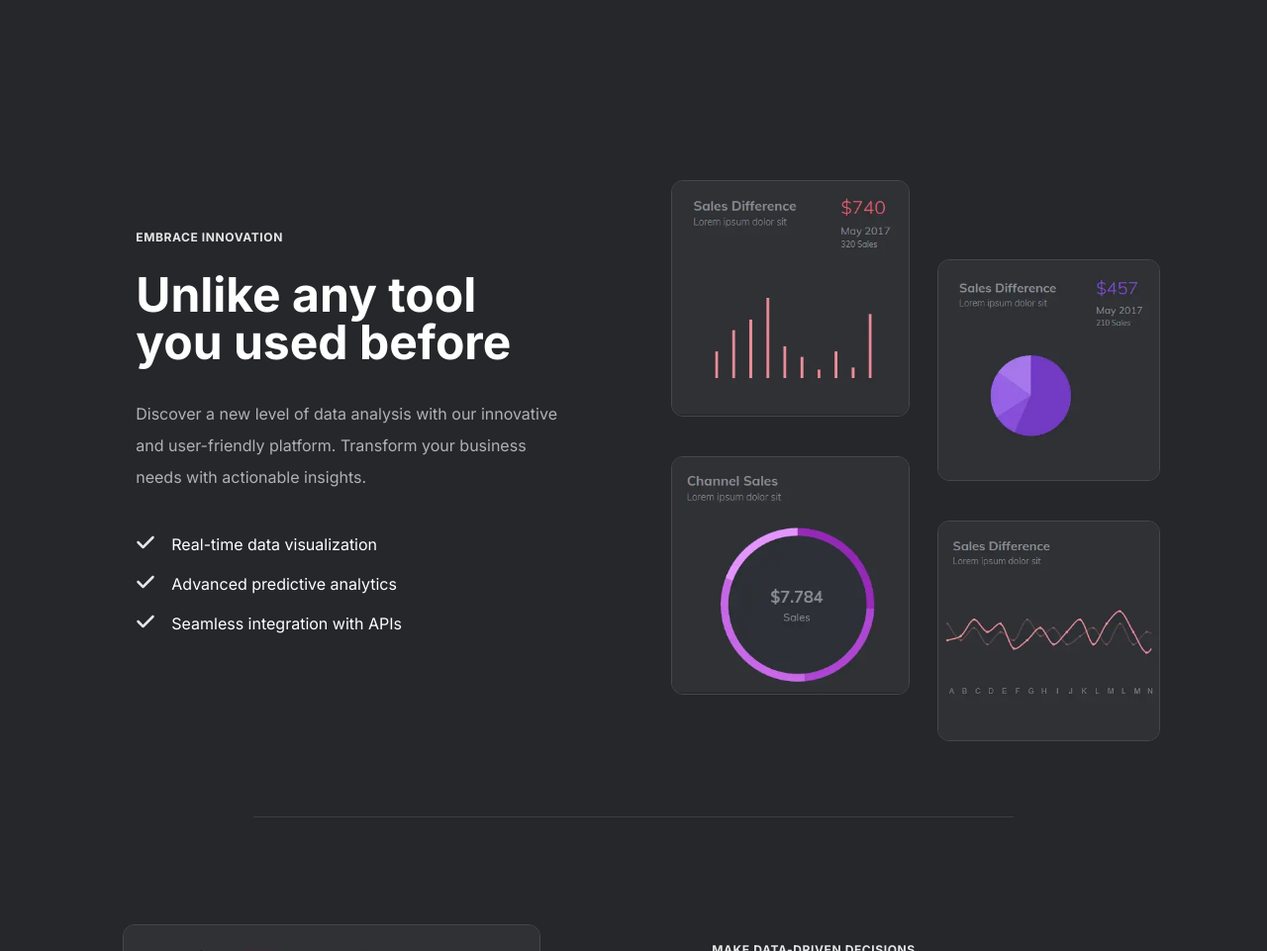
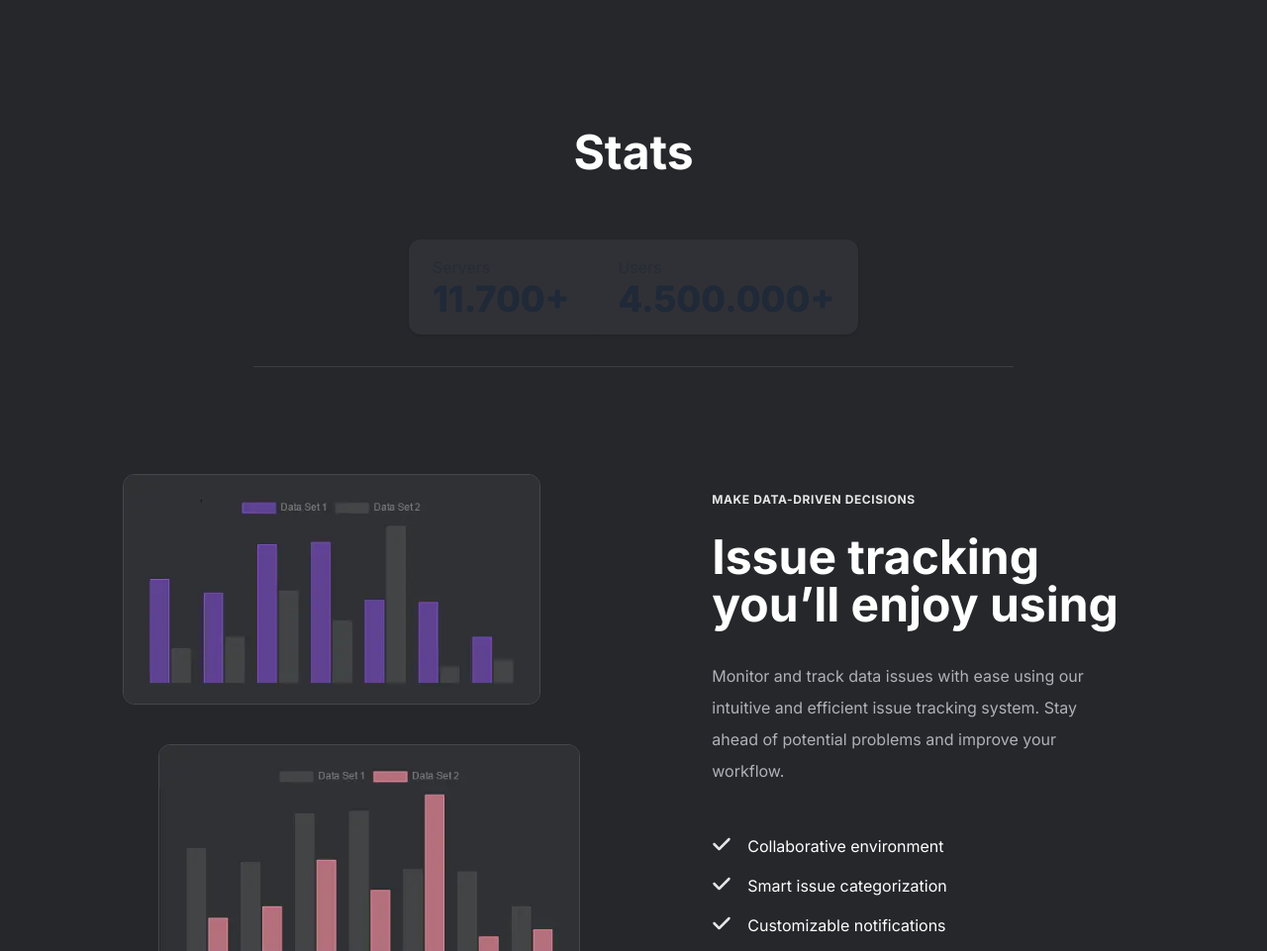
Before and after one commit to rivo-gg/website, an Astro site: page / in a window 1280 px wide. Shown: the part 1240-2201 px from the top of the page at 99% size. Built offline with nearby package versions, Linux system fonts and the light colour scheme; Astro itself is replaced by a stand-in of ours.

Commit message:
fix: add stats

```diff
--- a/package.json
+++ b/package.json
@@ -21,6 +21,7 @@
   },
   "devDependencies": {
     "@astrojs/react": "^3.0.9",
+    "daisyui": "^4.6.2",
     "prettier": "^3.2.5",
     "prettier-plugin-tailwindcss": "^0.5.11",
     "react": "^18.2.0",
--- a/src/components/Features1.tsx
+++ b/src/components/Features1.tsx
@@ -8,78 +8,26 @@ import { CheckArrowIcon } from "../assets/icons/CheckArrowIcon";
 
 export const Features1 = () => {
   return (
-    <section className="xl:m mb-8 mt-20 w-full bg-customDarkBg2 pt-[2rem] sm:mb-16  sm:mt-16 md:pt-[12vw]  lg:pt-0 xl:mt-0">
-      <div className="absolute -top-10" id="projects" />
-      <motion.div
-        initial={{ opacity: 0 }}
-        whileInView={{ opacity: 1 }}
-        viewport={{ once: true }}
-        transition={{ duration: 0.5, delay: 0.2 }}
-      >
-        <div className="mx-auto flex w-11/12 flex-wrap items-center md:pl-4 xl:w-[1300px] xl:pl-16 xl:pr-16 2xl:w-[1450px]">
-          <div className="mb-12 w-full lg:mb-0 lg:w-1/2">
-            <div className="lg:w-unset mx-auto w-11/12 sm:w-4/5 md:w-3/4 lg:mx-auto">
-              <span className="custom-block-subtitle">Embrace Innovation</span>
-              <h2 className="custom-block-big-title mb-8 mt-6 text-4xl lg:text-5xl">
-                Unlike any tool you used before
-              </h2>
-              <p className="mb-10 leading-loose text-customGrayText">
-                Discover a new level of data analysis with our innovative and
-                user-friendly platform. Transform your business needs with
-                actionable insights.
-              </p>
-              <ul className="mb-6 text-white">
-                <li className="mb-4 flex">
-                  <CheckArrowIcon />
-                  <span>Real-time data visualization</span>
-                </li>
-                <li className="mb-4 flex">
-                  <CheckArrowIcon />
-                  <span>Advanced predictive analytics</span>
-                </li>
-                <li className="mb-4 flex">
-                  <CheckArrowIcon />
-                  <span>Seamless integration with APIs</span>
-                </li>
-              </ul>
-            </div>
-          </div>
-          <div className="mx-auto flex w-3/4 flex-wrap justify-center sm:pr-8 lg:-mx-4 lg:w-1/2 lg:pl-4 lg:pt-10 xl:px-8">
-            <div className="mb-8 w-full px-2 sm:w-1/2 lg:mb-0 lg:px-0">
-              <div className="mb-4 rounded py-3 pl-3 pr-2">
-                <img
-                  src={feature1.src}
-                  alt="f1"
-                  className="custom-border-gray  sm:mx-unset mx-auto rounded-xl"
-                />
-              </div>
-              <div className="rounded py-3 pl-3 pr-2 ">
-                <img
-                  src={feature2.src}
-                  alt="f2"
-                  className="custom-border-gray  sm:mx-unset mx-auto rounded-xl"
-                />
-              </div>
-            </div>
-            <div className="hidden w-1/2  px-2 pt-12 sm:inline-block lg:mt-20 lg:pt-0">
-              <div className="mb-4 rounded-lg py-3 pl-3 pr-2 ">
-                <img
-                  src={feature3.src}
-                  alt="f3"
-                  className="custom-border-gray  rounded-xl"
-                />
-              </div>
-              <div className="rounded-lg py-3 pl-3 pr-2 ">
-                <img
-                  src={feature4.src}
-                  alt="f4"
-                  className="custom-border-gray  rounded-xl"
-                />
-              </div>
-            </div>
-          </div>
-        </div>
-      </motion.div>
+    <section className="mb-8 mt-1">
+      <div className="custom-block-big-title mb-16 px-8 text-center sm:px-24 md:px-48 content-center items-center">
+
+      Stats
+      </div>
+      <div className="flex content-center justify-center">
+      <div className="stats stats-vertical lg:stats-horizontal shadow custom-border-gray-darke rounded-xl bg-customDarkBg3">
+
+    <div className="stat">
+    <div className="stat-title">Servers</div>
+    <div className="stat-value">11.700+</div>
+  </div>
+
+  <div className="stat">
+    <div className="stat-title">Users</div>
+    <div className="stat-value">4.500.000+</div>
+  </div>
+  </div>
+</div>
+
     </section>
   );
 };
--- a/src/components/Hero.tsx
+++ b/src/components/Hero.tsx
@@ -5,7 +5,7 @@ import dashboard from "../assets/images/dashboard.webp";
 export const Hero = () => {
   return (
     <section
-      className="hero-bg-gradient  mb-[28vw] flex w-screen items-center justify-center bg-customDarkBg1 pb-24 sm:pb-32 md:mb-[18vw] md:pb-44 lg:mb-[10vw] lg:pb-0 xl:mb-[13vw] 2xl:mb-60"
+      className="hero-bg-gradient mb-[20vw] flex w-screen items-center justify-center bg-customDarkBg1 pb-24 sm:pb-32 md:mb-[18vw] md:pb-44 lg:mb-[10vw] lg:pb-0 xl:mb-[13vw] 2xl:mb-60"
       id="home"
     >
       <div className="flex w-full flex-col items-center justify-center pt-16 text-center md:w-[800px] md:pt-16 lg:pt-20 xl:w-[900px]">
@@ -67,6 +67,7 @@ export const Hero = () => {
           animate={{ opacity: 1, y: 0, zIndex: 20 }}
           transition={{ duration: 0.5, delay: 0.15 }}
         ></motion.div>
+
         <div className="relative flex w-screen justify-center ">
           <div className="custom-shape-divider-bottom-1665343298 mt-4 hidden sm:mt-16 md:mt-52 lg:block">
             <svg
--- a/tailwind.config.cjs
+++ b/tailwind.config.cjs
@@ -1,6 +1,7 @@
 /** @type {import('tailwindcss').Config} */
 module.exports = {
   content: ["./src/**/*.{astro,html,js,jsx,md,mdx,svelte,ts,tsx,vue}"],
+  plugins: [require("daisyui")],
   theme: {
     extend: {
       colors: {
```
Also changed, not shown: 1 other file.
